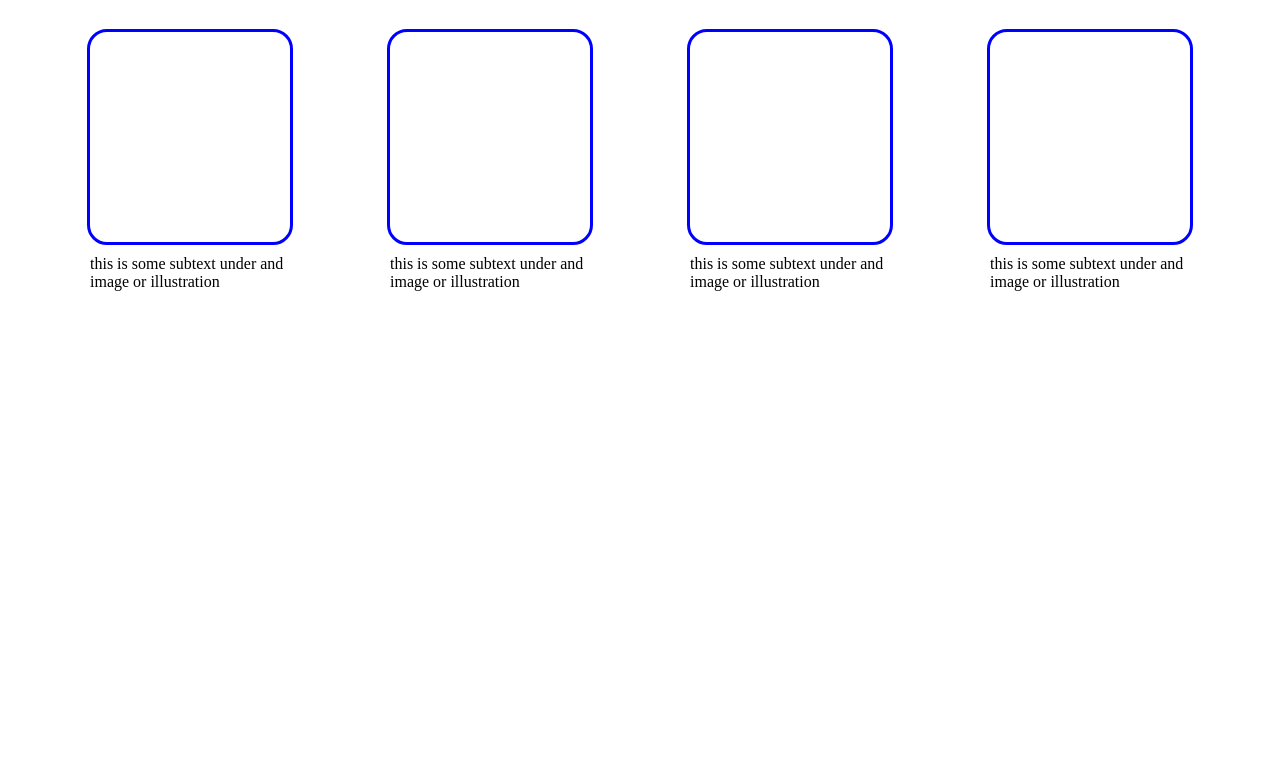
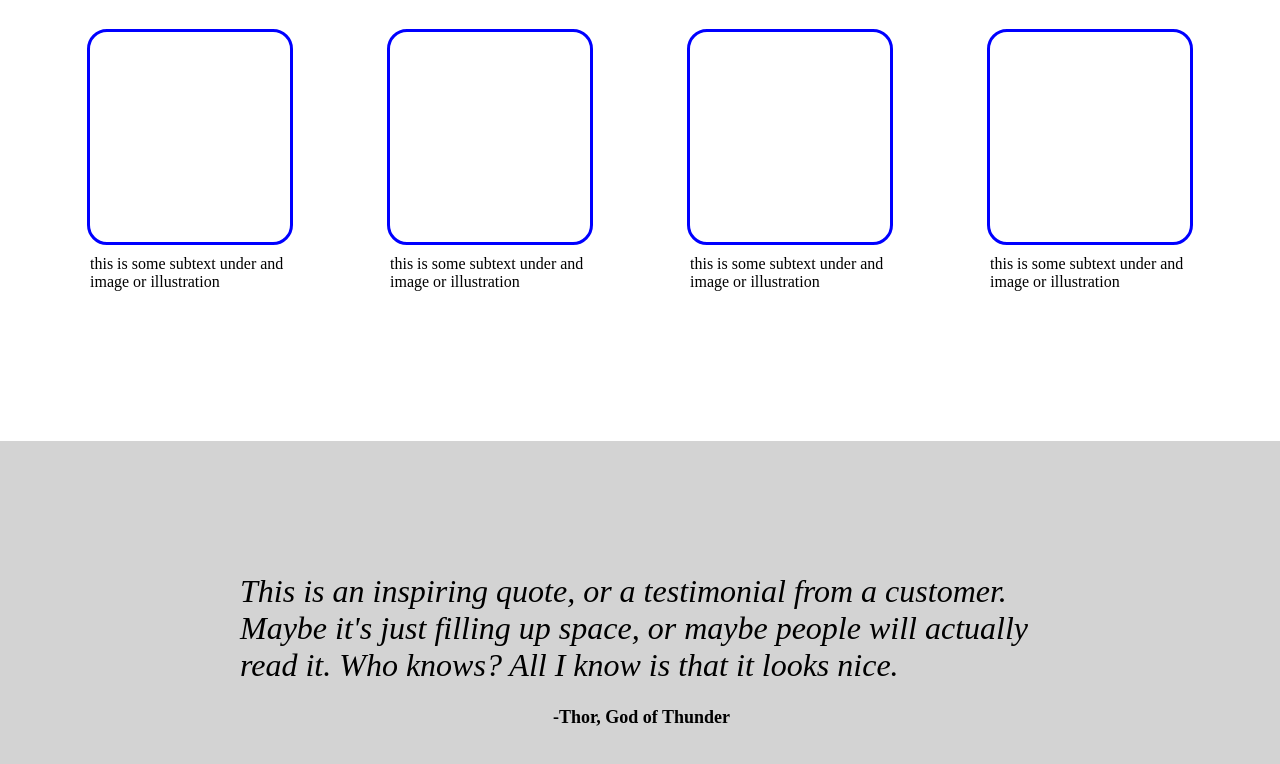
Before and after one commit to TurnerHelical/landingPage, a plain HTML site: page index.html in a window 1280 px wide. Shown: the part 610-1374 px from the top of the page. Before the commit the page ends 1051 px from the top, so only its background shows below. Drawn offline with Linux system fonts and the light colour scheme.

Commit message:
added thirdBox HTML and styled it

```diff
--- a/index.html
+++ b/index.html
@@ -49,6 +49,10 @@
             </div>
         </div>
     </div>
+    <div id="thirdBox">
+        <p id="quote">This is an inspiring quote, or a testimonial from a customer. Maybe it's just filling up space, or maybe people will actually read it. Who knows? All I know is that it looks nice.</p>
+        <p id="quoteAuthor">-Thor, God of Thunder</p>
+    </div>
 </body>
 
 </html>
--- a/styles.css
+++ b/styles.css
@@ -110,3 +110,27 @@ header ul {
 .card p {
     margin: 0px;
 }
+
+#thirdBox {
+    display: flex;
+    flex-direction: column;
+    align-items: center;
+    background-color: lightgray;
+    padding: 100px;
+    gap: 5px;
+}
+
+#quote {
+    font-style: italic;
+    font-size: 32px;
+    width: 800px;
+    margin-bottom: 0px;
+}
+
+#quoteAuthor{
+    align-self: flex-end;
+    margin-right: 450px;
+    margin-top: px;
+    font-size: 18px;
+    font-weight: bold;
+}
```
